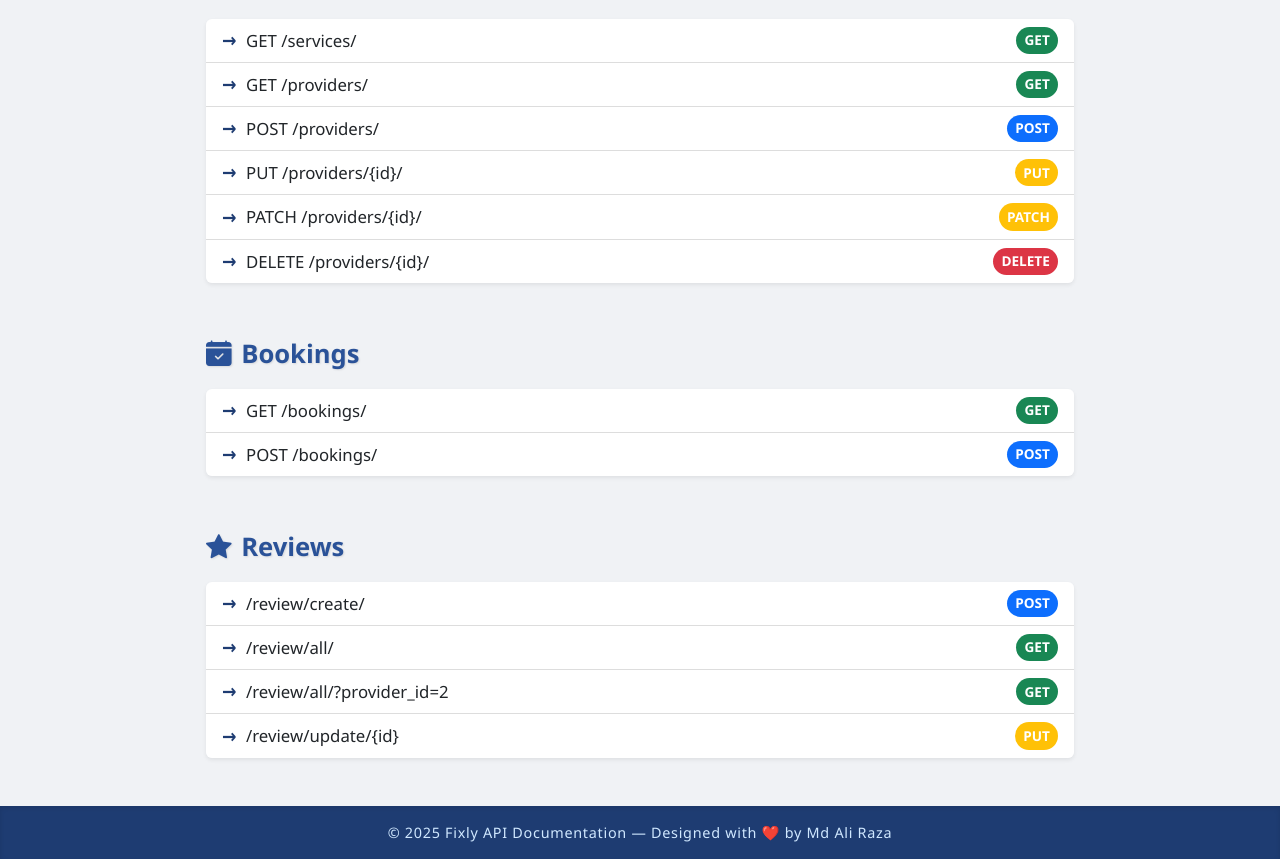
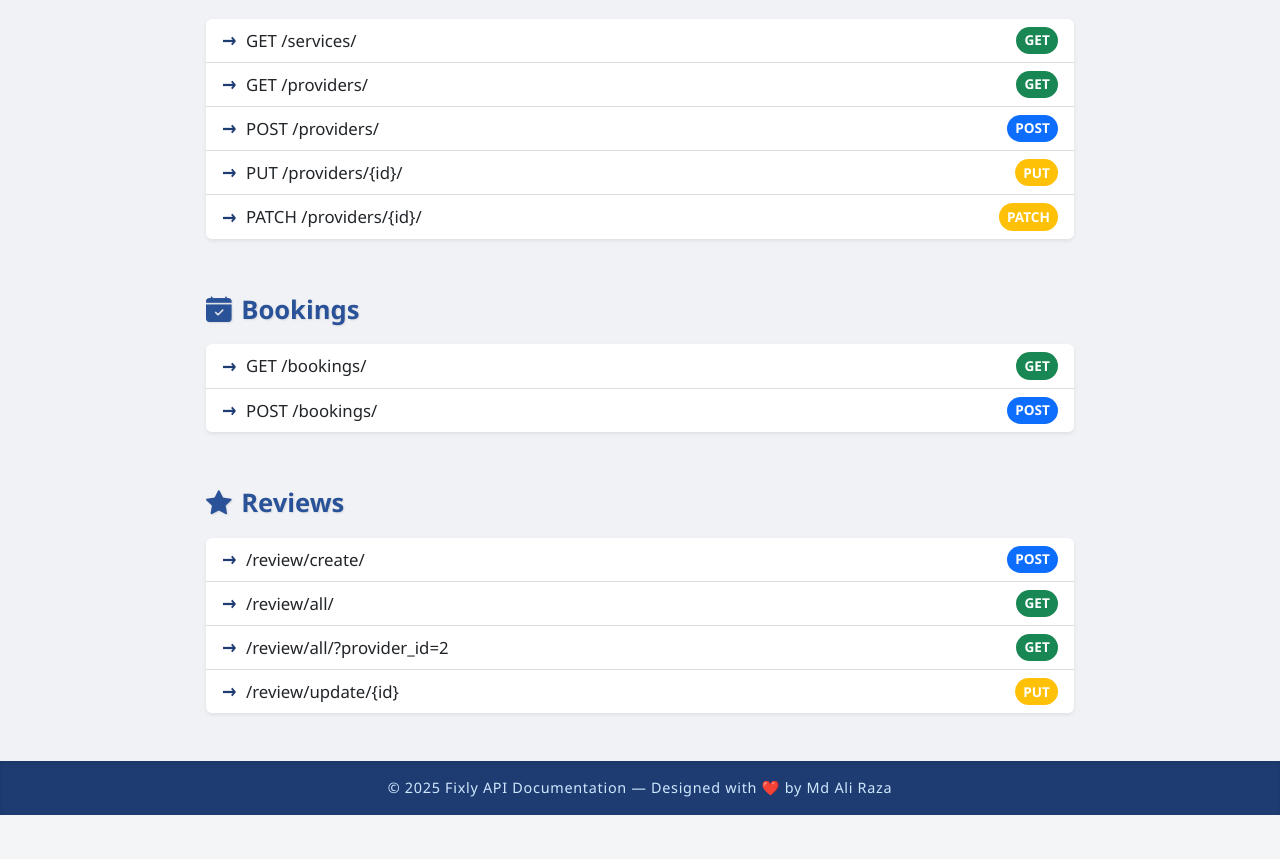
Before and after one commit to Mdaliraza1/fixly_webskitters, a Python web app: template template/index.html in a window 1280 px wide. Shown: the part 908-1767 px from the top of the page. After the commit the page ends 1723 px from the top, so only its background shows below. Run offline with Jinja, Linux system fonts and the light colour scheme; the template is opened without the code that fills it, so the values that code supplies are empty.

Commit message:
Update index.html

```diff
--- a/template/index.html
+++ b/template/index.html
@@ -294,10 +294,6 @@
           <span>PATCH /providers/{id}/</span>
           <span class="badge-endpoint bg-warning rounded-pill">PATCH</span>
         </li>
-        <li class="list-group-item">
-          <span>DELETE /providers/{id}/</span>
-          <span class="badge-endpoint bg-danger rounded-pill">DELETE</span>
-        </li>
       </ul>
     </section>
 
```
